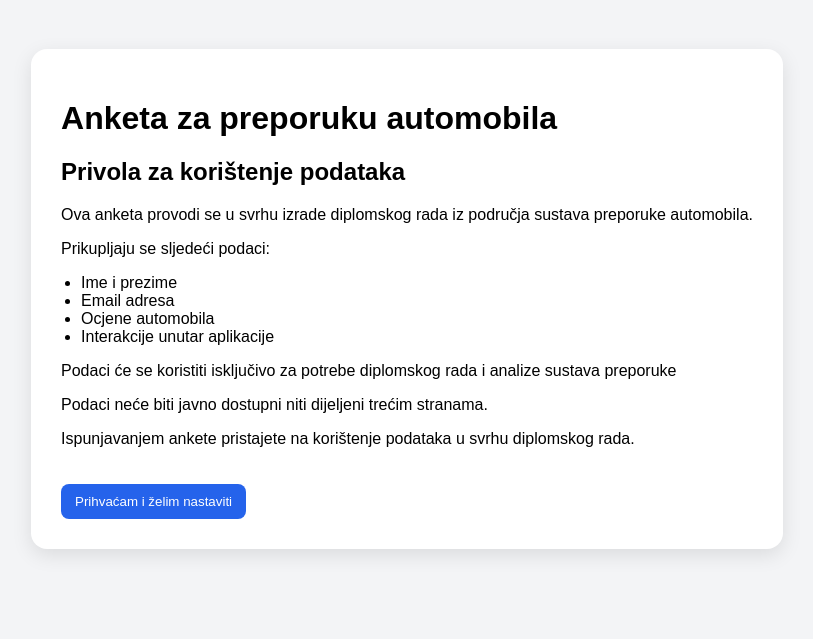
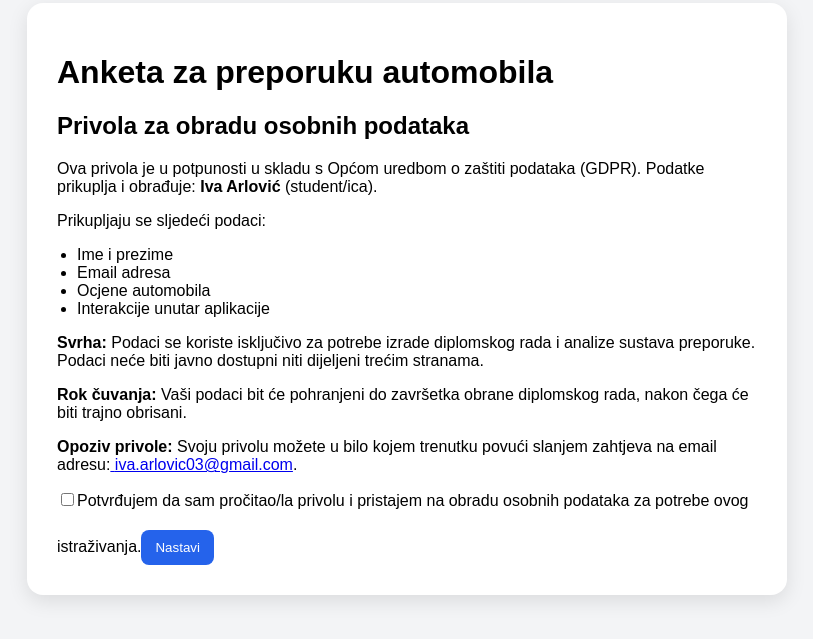
Before and after one commit to ivaarlovic/car-recommendation-frontend, a React (Vite) app: page /#/login in a window 1280 px wide. Shown: the part 101-740 px from the top of the page, without its empty margins (233-1046 px from the left). Built offline with nearby package versions, Linux system fonts and the light colour scheme.

Commit message:
Popravljanje gresaka

```diff
--- a/src/App.jsx
+++ b/src/App.jsx
@@ -30,18 +30,13 @@ const checkLoginStatus = () => {
 };
 
 function App() {
-  const [acceptedGdpr, setAcceptedGdpr] = useState(
-    localStorage.getItem("gdprAccepted") === "true",
-  );
+  const [acceptedGdpr, setAcceptedGdpr] = useState(false);
   const [isLoggedIn] = useState(checkLoginStatus());
 
   const navigate = useNavigate();
 
   const handleAcceptGdpr = () => {
     setAcceptedGdpr(true);
-
-    localStorage.setItem("gdprAccepted", "true");
-
     if (isLoggedIn) {
       navigate("/home");
     } else {
--- a/src/components/GdprConsent.jsx
+++ b/src/components/GdprConsent.jsx
@@ -1,14 +1,20 @@
+import { useState } from "react";
+
 function GdprConsent({ onAccept }) {
+  const studentEmail = "iva.arlovic03@gmail.com";
+  const [consentChecked, setConsentChecked] = useState(false);
+
   return (
     <div className="gdpr-container">
       <div className="gdpr-box">
         <h1>Anketa za preporuku automobila</h1>
 
-        <h2>Privola za korištenje podataka</h2>
+        <h2>Privola za obradu osobnih podataka</h2>
 
         <p>
-          Ova anketa provodi se u svrhu izrade diplomskog rada iz područja
-          sustava preporuke automobila.{" "}
+          Ova privola je u potpunosti u skladu s Općom uredbom o zaštiti
+          podataka (GDPR). Podatke prikuplja i obrađuje:{" "}
+          <strong>Iva Arlović</strong> (student/ica).
         </p>
 
         <p>Prikupljaju se sljedeći podaci: </p>
@@ -21,16 +27,32 @@ function GdprConsent({ onAccept }) {
         </ul>
 
         <p>
-          Podaci će se koristiti isključivo za potrebe diplomskog rada i analize
-          sustava preporuke
+          <strong>Svrha:</strong> Podaci se koriste isključivo za potrebe izrade
+          diplomskog rada i analize sustava preporuke. Podaci neće biti javno
+          dostupni niti dijeljeni trećim stranama.
         </p>
-        <p>Podaci neće biti javno dostupni niti dijeljeni trećim stranama.</p>
+        <p>
+          <strong>Rok čuvanja:</strong> Vaši podaci bit će pohranjeni do
+          završetka obrane diplomskog rada, nakon čega će biti trajno obrisani.
+        </p>
 
         <p>
-          Ispunjavanjem ankete pristajete na korištenje podataka u svrhu
-          diplomskog rada.
+          <strong>Opoziv privole:</strong> Svoju privolu možete u bilo kojem
+          trenutku povući slanjem zahtjeva na email adresu:
+          <a href={`mailto:${studentEmail}`}> {studentEmail}</a>.
         </p>
-        <button onClick={onAccept}>Prihvaćam i želim nastaviti</button>
+        <label className="gdpr-checkbox">
+          <input
+            type="checkbox"
+            checked={consentChecked}
+            onChange={(e) => setConsentChecked(e.target.checked)}
+          />
+          Potvrđujem da sam pročitao/la privolu i pristajem na obradu osobnih
+          podataka za potrebe ovog istraživanja.
+        </label>
+        <button onClick={onAccept} disabled={!consentChecked}>
+          Nastavi
+        </button>
       </div>
     </div>
   );
--- a/src/components/SurveyCompletePage.jsx
+++ b/src/components/SurveyCompletePage.jsx
@@ -2,7 +2,7 @@ const SurveyCompletedPage = () => {
   return (
     <div>
       <h1>Hvala na sudjelovanju! </h1>
-      <p>Usšješno ste završili anketu za preporuku automobila.</p>
+      <p>Uspješno ste završili anketu za preporuku automobila.</p>
     </div>
   );
 };
--- a/src/components/SurveyLogin.jsx
+++ b/src/components/SurveyLogin.jsx
@@ -19,6 +19,7 @@ function SurveyLogin({ onLogin }) {
     onLogin({
       fullName,
       email,
+      hasConsented: true,
     });
   };
 
--- a/src/pages/HomePage.jsx
+++ b/src/pages/HomePage.jsx
@@ -1,30 +1,38 @@
 import { observer } from "mobx-react-lite";
 import carsStore from "../stores/CarsStore";
 import CarCard from "../components/CarCard";
-import { useEffect } from "react";
+import { useEffect, useState } from "react";
 import ratingsStore from "../stores/RatingsStore";
 import { useNavigate } from "react-router-dom";
+import api from "../services/api";
 
 const HomePage = observer(() => {
+  const navigate = useNavigate();
+  const [user, setUser] = useState(null);
+
+  useEffect(() => {
+    const u = JSON.parse(localStorage.getItem("surveyUser"));
+    setUser(u);
+  }, []);
+
   useEffect(() => {
     carsStore.loadCars();
+  }, []);
 
-    const user = JSON.parse(localStorage.getItem("surveyUser"));
-
+  useEffect(() => {
     if (user) {
       ratingsStore.fetchUserRatings(user.id);
     }
-  }, []);
+  }, [user]);
 
-  const navigate = useNavigate();
+  const ratings = ratingsStore.ratings ?? [];
+  const cars = carsStore.cars ?? [];
 
-  const user = JSON.parse(localStorage.getItem("surveyUser"));
-  const ratings = ratingsStore.ratings;
+  const totalCars = cars.length;
 
-  const totalCars = carsStore.cars.length;
-  const ratedCarsCount = ratings.filter(
-    (r) => r.surveyUserId === user?.id,
-  ).length;
+  const ratedCarsCount = user
+    ? ratings.filter((r) => r.surveyUserId === user.id).length
+    : 0;
 
   const progressPercentage =
     totalCars > 0 ? (ratedCarsCount / totalCars) * 100 : 0;
@@ -32,8 +40,14 @@ const HomePage = observer(() => {
   const minimumRatingsRequired = 15;
   const hasEnoughRatings = ratedCarsCount >= minimumRatingsRequired;
 
-  const handleFinishSurvey = () => {
+  const handleFinishSurvey = async () => {
+    if (!user) return;
+
     if (hasEnoughRatings) {
+      await api.post(`/SurveyUser/${user.id}/complete`);
+      localStorage.removeItem("surveyUser");
+      localStorage.removeItem("loginTime");
+
       navigate("/survey-completed");
     } else {
       alert(
@@ -41,6 +55,9 @@ const HomePage = observer(() => {
       );
     }
   };
+
+  console.log("Cars: ", carsStore.cars);
+  console.log("Loading: ", carsStore.loading);
 
   return (
     <>
```
